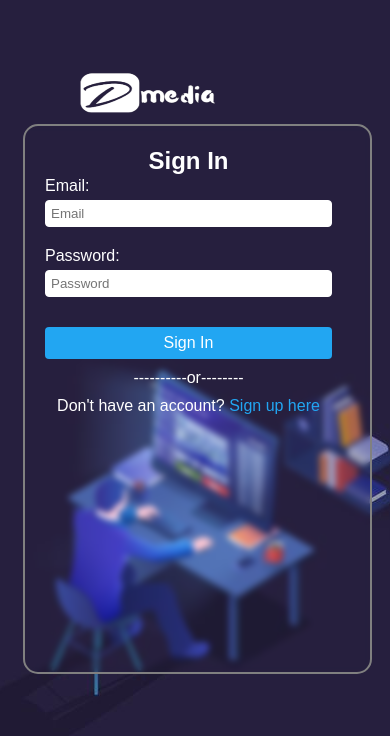
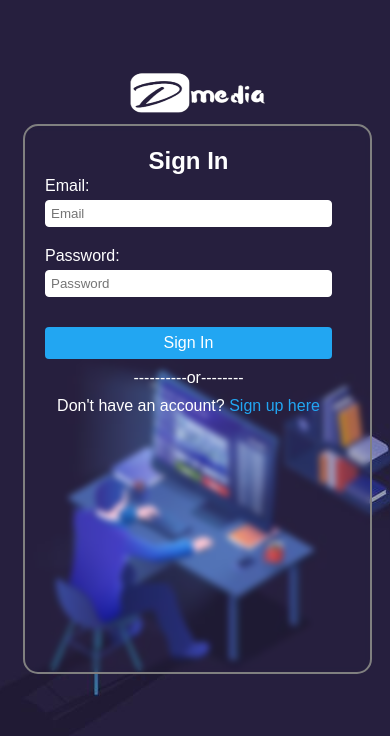
Before and after one commit to ThMizh21/Dmedia, a website with bundled scripts: page index.html in a window 390 px wide. Built offline with nearby package versions, Linux system fonts and the light colour scheme.

Commit message:
login madule css redesign

```diff
--- a/Resource/CSS/index.css
+++ b/Resource/CSS/index.css
@@ -48,7 +48,7 @@
         width: 150px;
         height: 50px;
         margin-top:70px;
-        margin-left: 50px;
+        margin-left: 100px;
     }
 
     .form-box {
```
